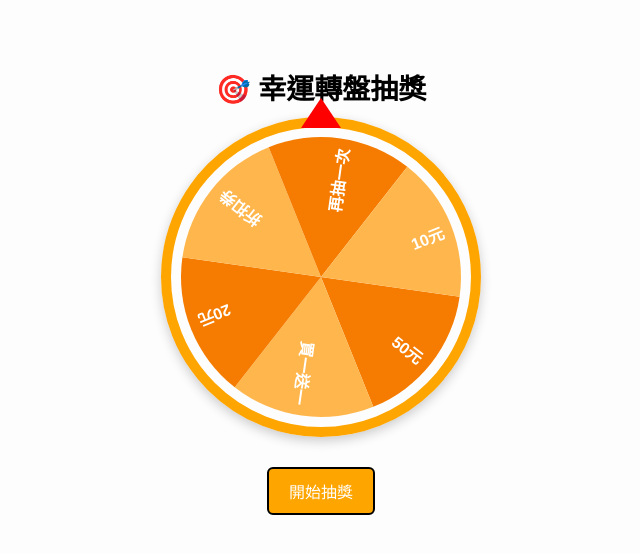
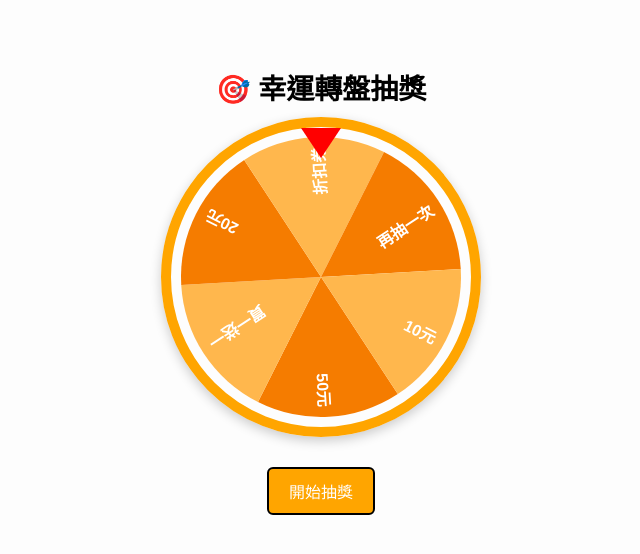
Before and after one commit to dt0976827110/test, a plain HTML site: page index.html in a window 1280 px wide. Both pictures are taken after a click on the button "開始抽獎". Shown: the whole page, without its empty margins (319-959 px from the left). Drawn offline with Linux system fonts and the light colour scheme.

Commit message:
Update index.html

```diff
--- a/index.html
+++ b/index.html
@@ -38,9 +38,9 @@
       height: 0;
       border-left: 20px solid transparent;
       border-right: 20px solid transparent;
-      border-bottom: 30px solid red;
+      border-top: 30px solid red; /* ✅ 改為指向下 */
       position: absolute;
-      top: 90px;
+      top: 120px;
       left: calc(50% - 20px);
       z-index: 10;
     }
@@ -74,7 +74,6 @@
         ctx.arc(center, center, center - 10, start, end);
         ctx.fill();
 
-        // Draw text
         ctx.save();
         ctx.translate(center, center);
         ctx.rotate(start + arc / 2);
@@ -84,6 +83,10 @@
         ctx.fillText(segments[i], center - 20, 10);
         ctx.restore();
       }
+    }
+
+    function easeOutCubic(x) {
+      return 1 - Math.pow(1 - x, 3);
     }
 
     function spin() {
@@ -96,17 +99,19 @@
 
       function animate(now) {
         let elapsed = now - start;
-        if (elapsed < duration) {
-          let progress = elapsed / duration;
-          angle += (spinAngle * (1 - Math.pow(progress, 2))) / 100;
-          ctx.clearRect(0, 0, size, size);
-          drawWheel();
+        let progress = Math.min(elapsed / duration, 1);
+        let eased = easeOutCubic(progress);
+        angle += (spinAngle * (1 - eased)) / 100;
+
+        ctx.clearRect(0, 0, size, size);
+        drawWheel();
+
+        if (progress < 1) {
           requestAnimationFrame(animate);
         } else {
           angle %= 2 * Math.PI;
           spinning = false;
 
-          // ✅ 顯示中獎結果
           const arc = (2 * Math.PI) / segments.length;
           const index = Math.floor(((2 * Math.PI - angle + arc / 2) % (2 * Math.PI)) / arc);
           const result = segments[index];
```
